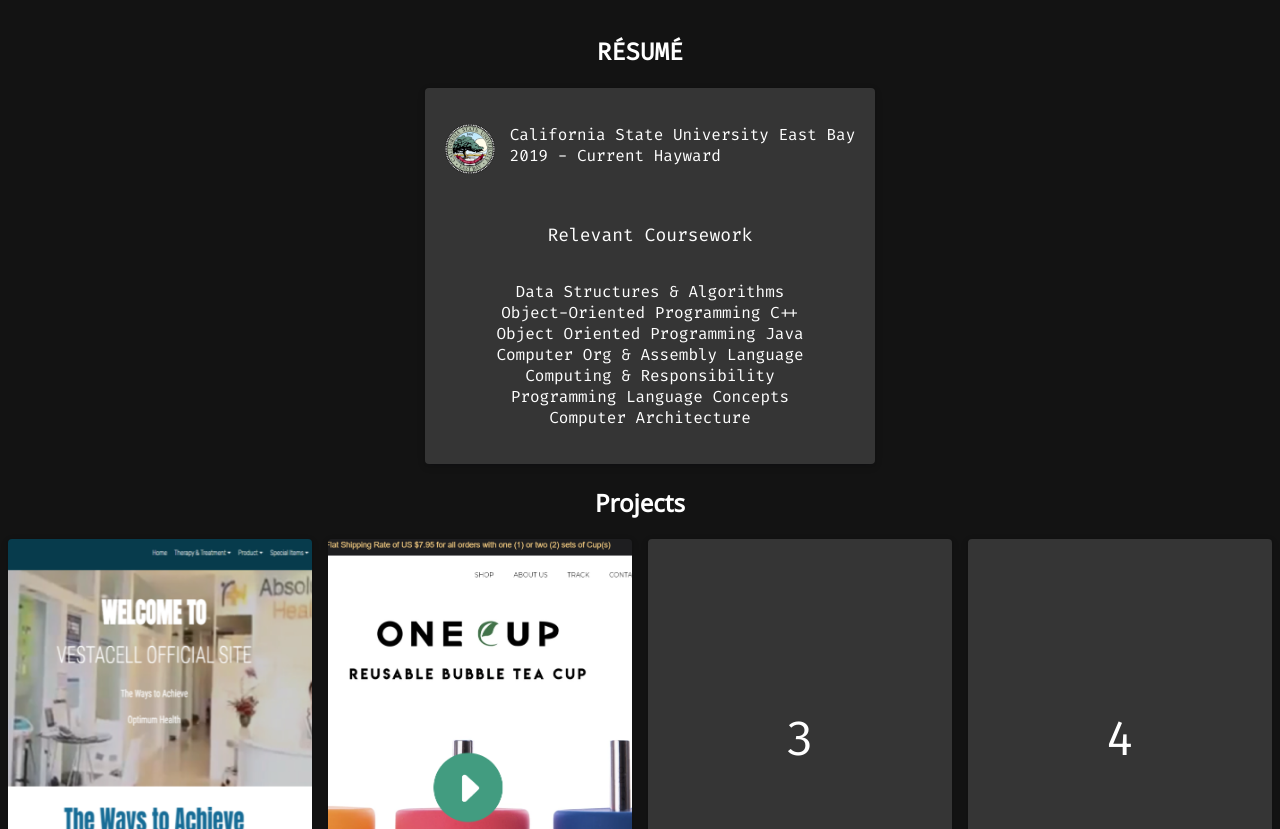
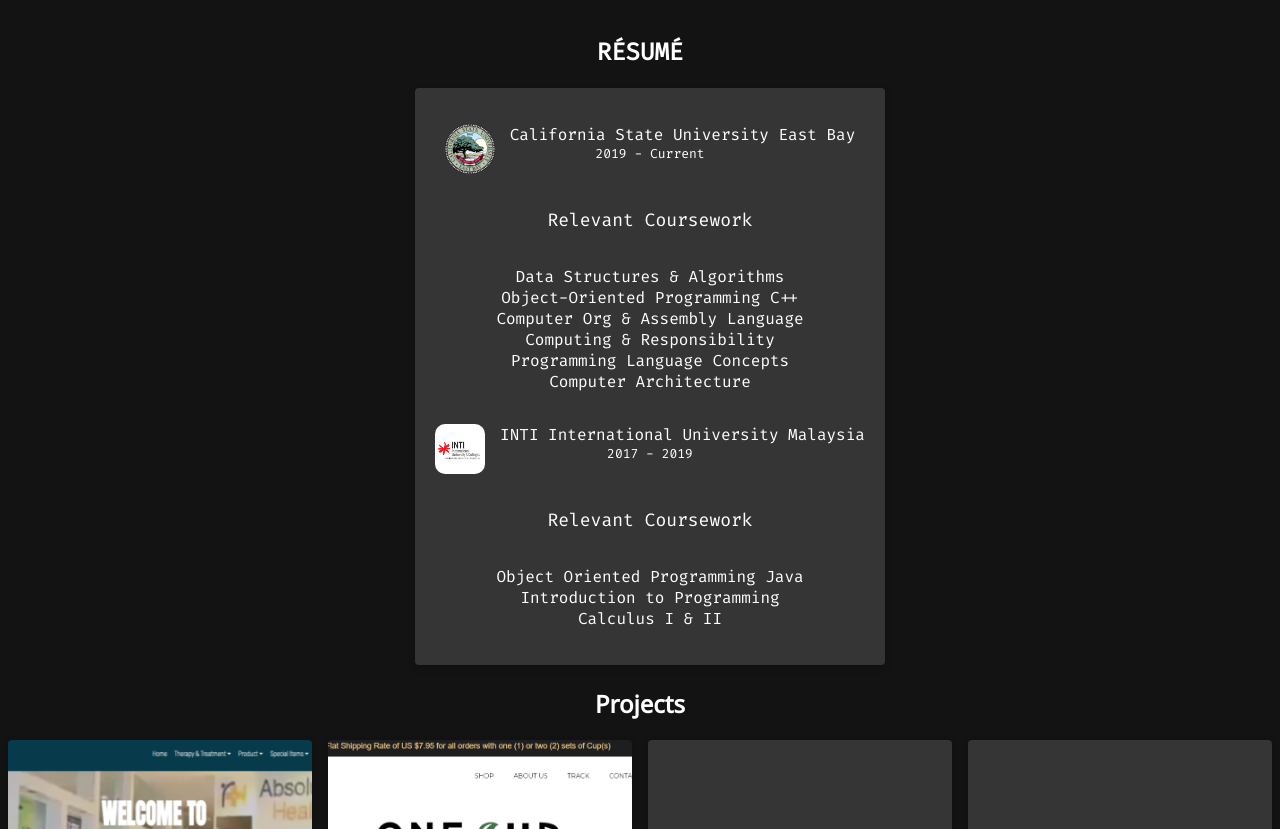
Before and after one commit to dennisong45/dennisong45.github.io, a plain HTML site: page index.html in a window 1280 px wide. Shown: the part 580-1409 px from the top of the page. Drawn offline with Linux system fonts and the light colour scheme.

Commit message:
Updated Link

```diff
--- a/basic-grid.css
+++ b/basic-grid.css
@@ -192,3 +192,8 @@ html {
       grid-auto-rows: 400px;
       gap:1rem;
   }
+#textP
+{
+    font-size:small;
+    margin-top:-60px;
+}
--- a/index.html
+++ b/index.html
@@ -62,21 +62,30 @@
 
             </section>
             <section class="loop">
+              <a href="https://github.com/dennisong45" target="_blank">
 
-            <div id ="github" class="card"
-            > <img src="images/github.jpg" style="width:50px;" >
+            <div id ="github" class="card"> <img src="images/github.jpg" style="width:50px;" >
             </div>
-
+          </a>
+          <a href="https://www.linkedin.com/in/dennis-ong-075a45191/" target="_blank">
             <div id= "linkedin"  class="card">
 
               <img src="images/linkedin.png" style="width:50px;" >
             </div>
+          </a>
+          <a href=" https://www.hackerrank.com/dennisongwenghan" target="_blank">
+
             <div id ="hackerrank"class="card">
               <img src="images/hackerrank.png" style="width:50px">
             </div>
+          </a>
+
+          <a href=" https://leetcode.com/dennisong45/" target="_blank">
+
             <div id ="leetcode" class="card">
               <img src="images/leetcode.png" style="width:50px">
             </div>
+          </a>
           </div>
 
         </section>
@@ -92,19 +101,19 @@
               <p style="font-size:medium;vertical-align: middle;display:inline-block">
                 <img src="./images/csueb_logo.png" style=" vertical-align:middle; float:left ;margin: 0px 15px 15px 0px; ;width:50px; height:50px;" >
 
-             California State University East Bay <br> <emsp> 2019 - Current Hayward
-
+             California State University East Bay
+             <div id = "textP">2019 - Current</id> </div>
               </p>
 
 
-              <p style="font-size:large">Relevant Coursework</p>
+
+              <p style="font-size:large;margin-top:-50px;">Relevant Coursework</p>
               <p class="list" style="font-size:medium">
                     	Data Structures & Algorithms
                     <br>
                     Object-Oriented Programming C++
                     <br>
-                    Object Oriented Programming Java
-                    <br>
+
                       Computer Org & Assembly Language
                       <br>
                       Computing & Responsibility
@@ -115,6 +124,30 @@
 
 
               </p>
+
+              <p style="font-size:medium;vertical-align: middle;display:inline-block">
+                <img src="./images/inti.png" style=" border-radius: 10px;vertical-align:middle; float:left ;margin: 0px 15px 15px 0px; ;width:50px; height:50px;" >
+
+             INTI International University Malaysia
+             <div id = "textP">2017 - 2019 </id> </div>
+              </p>
+
+
+
+              <p style="font-size:large;margin-top:-50px;">Relevant Coursework</p>
+              <p class="list" style="font-size:medium">
+
+                    Object Oriented Programming Java
+                    <br>
+                     Introduction to Programming
+                      <br>
+                      Calculus I & II
+                      <br>
+
+
+
+              </p>
+
 
 
             </div>
```
Also changed, not shown: images/inti.png (added).
